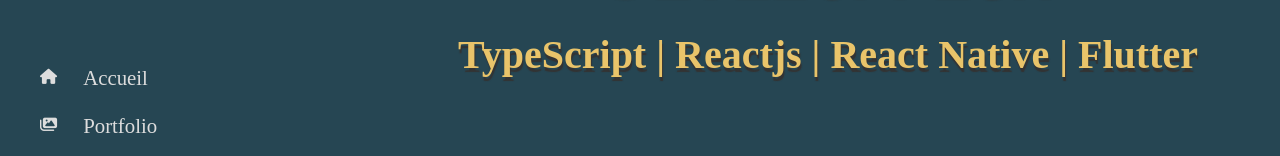
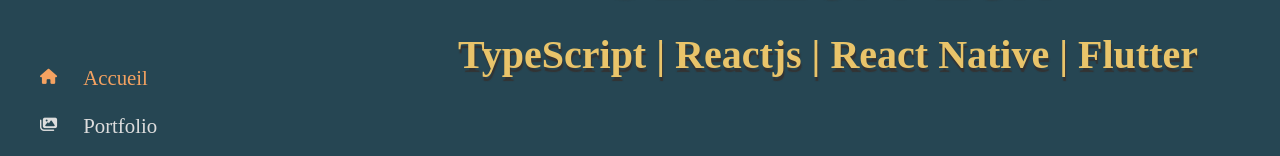
Before and after one commit to swann-martin/portfolio, a React (Vite) app: page / in a window 1280 px wide. Shown: the part 328-484 px from the top of the page. Built offline with nearby package versions, Linux system fonts and the light colour scheme; no server answers; a web font is replaced by a local one.

Commit message:
fix navigation active link

```diff
--- a/src/components/Navigation.tsx
+++ b/src/components/Navigation.tsx
@@ -70,7 +70,12 @@
         <ul>
           {navLinks.map((link, index) => (
             <li key={`${link.label}${index}`}>
-              <NavLink to={link.path}>
+              <NavLink
+                className={(navData) =>
+                  navData.isActive ? 'navActive' : undefined
+                }
+                to={link.path}
+              >
                 <i className={link.icon}></i>
                 <span>{link.label}</span>
               </NavLink>
```
Also changed, not shown: 1 other file (tests, documents, lock files or other folders).
